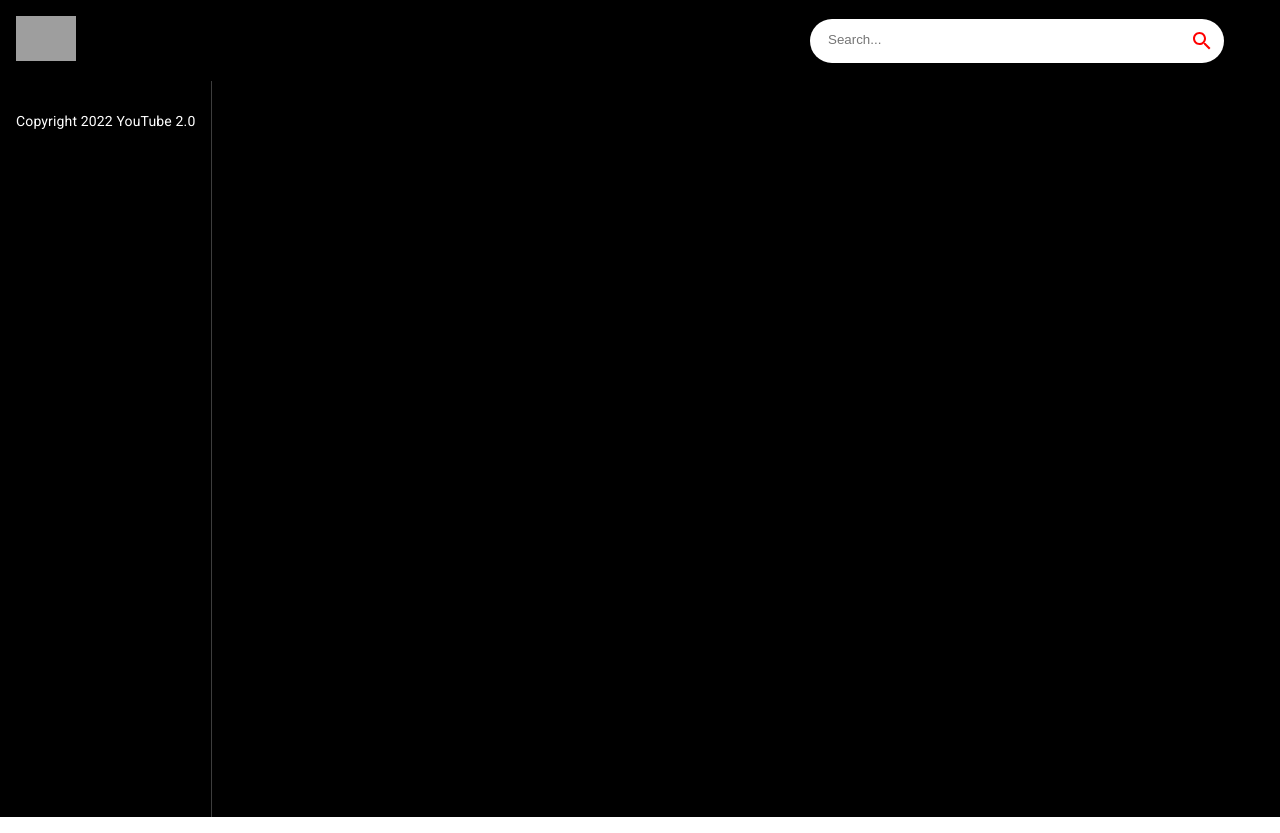
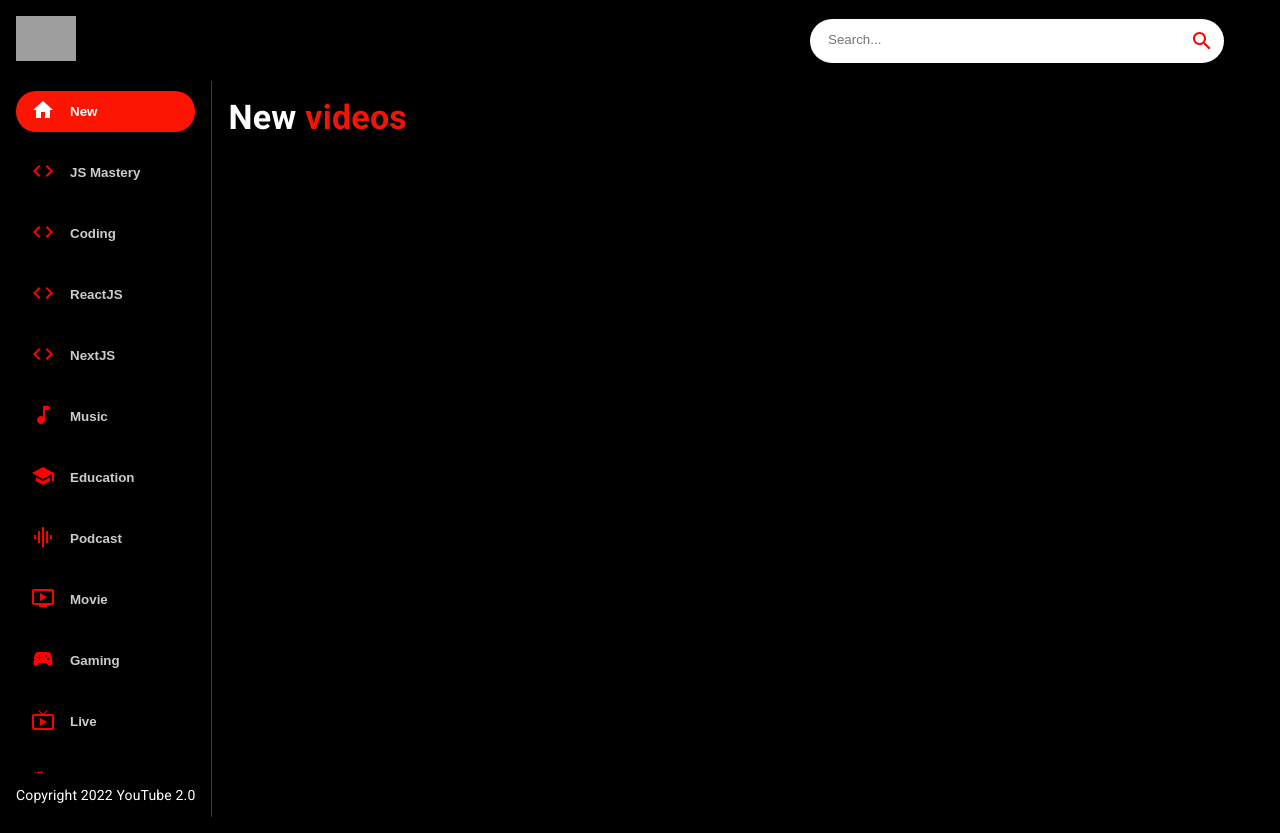
Before and after one commit to akashdhr/youtube-clone, a React (Create React App) app: page / in a window 1280 px wide. Built offline with nearby package versions, Linux system fonts and the light colour scheme; grey boxes are pictures that could not be loaded; the HTML template or start-up script is replaced by a standard one.

Commit message:
Adding Sidebar and Feed features

```diff
--- a/src/components/Feed.jsx
+++ b/src/components/Feed.jsx
@@ -24,6 +24,26 @@
           Copyright 2022 YouTube 2.0
         </Typography>
       </Box>
+      <Box
+        p={2}
+        sx={{
+          overflowY:"auto",
+          height:"90vh",
+          flex: 2
+        }}
+      >
+        <Typography
+          variant='h4'
+          fontWeight='bold'
+          mb={2}
+          sx={{
+            color: 'white'
+          }}
+        >New <span style={{ color: '#f31503' }}>
+            videos
+          </span>
+        </Typography>
+      </Box>
 
     </Stack>
   )
--- a/src/components/Sidebar.jsx
+++ b/src/components/Sidebar.jsx
@@ -1,8 +1,48 @@
 import React from 'react'
+import { Stack } from '@mui/material'
+import { categories  } from '../utils/constants'
 
 const Sidebar = () => {
+
+  const selectedCategory = "New";
+
   return (
-    <div>Sidebar</div>
+    <Stack
+        direction="row"
+        sx={{
+            overflowY:"auto",
+            height:{
+                sx:'auto',
+                md:'94%'
+            },
+            flexDirection:{ md:"column" }
+
+        }}
+    >
+        {categories.map((category) => (
+          <button
+            className='category-btn'
+            style={{
+              background: category.name === selectedCategory && '#fc1503',
+              color : "white"
+            }}
+          >
+            <span style={{
+              color : category.name === selectedCategory ? 'white' : 'red',
+              marginRight : '15px'
+            }}
+            >
+              { category.icon }
+            </span>
+            <span style={{
+              opacity : category.name === selectedCategory ? '1' : '0.8'
+            }}
+            >
+              { category.name }
+            </span>
+          </button>
+        ))}
+    </Stack>
   )
 }
 
```
